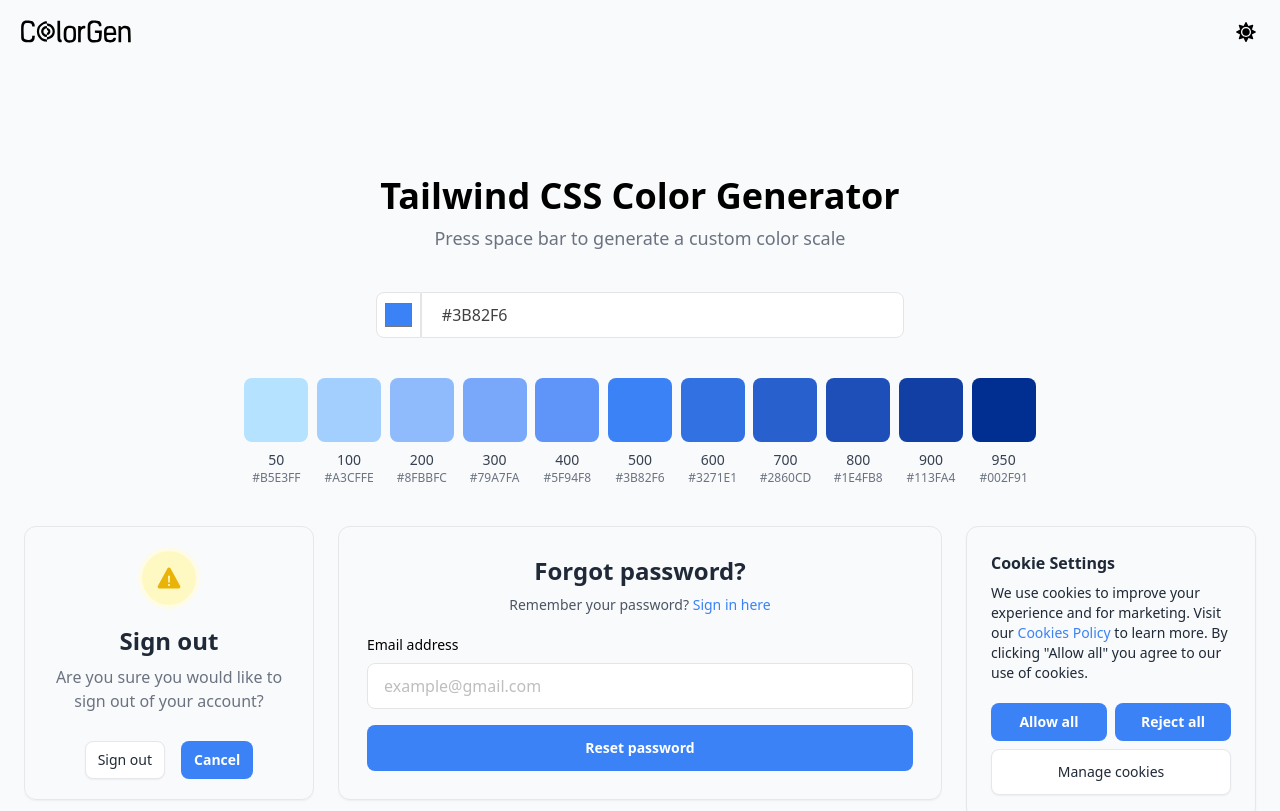
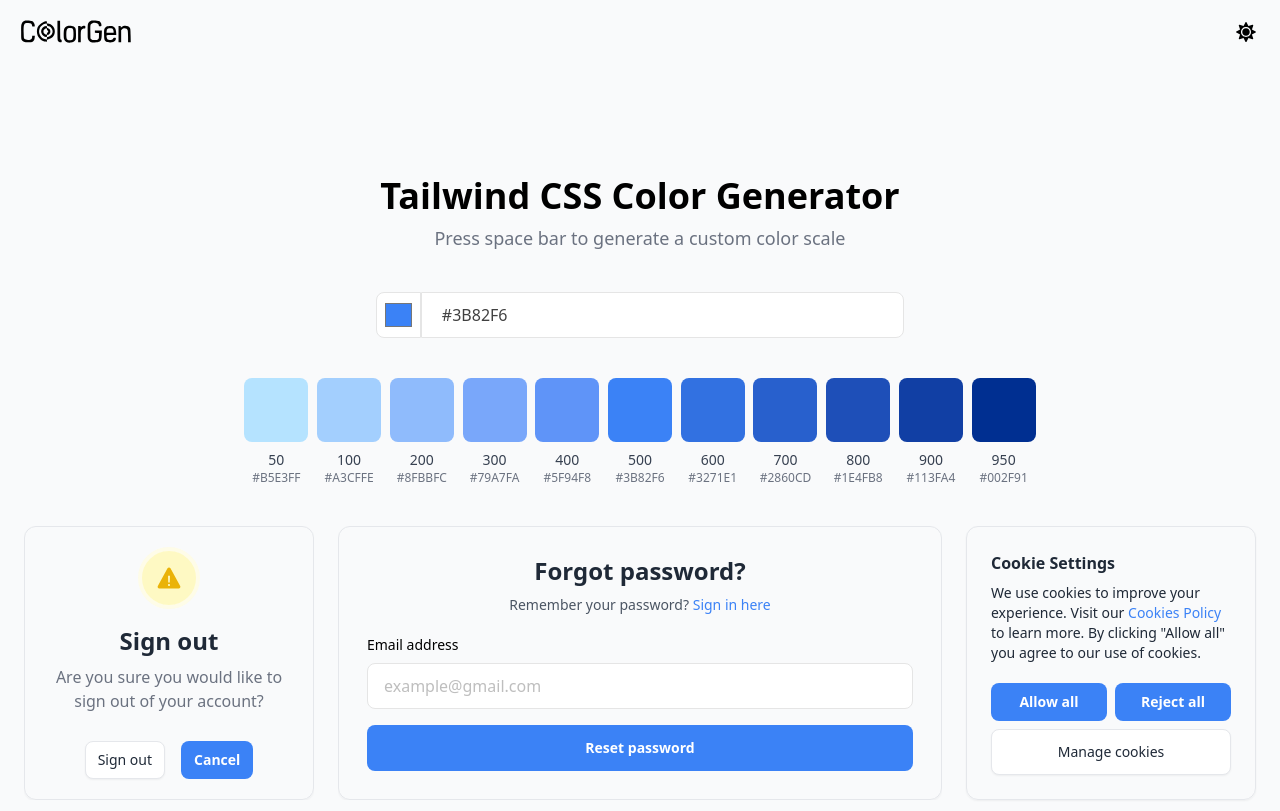
Before and after one commit to kavindu-mane/Color-Gen, a React (Vite) app: page / in a window 1280 px wide. Shown: the top 811 px of the page. Built offline with nearby package versions, Linux system fonts and the light colour scheme; the HTML template or start-up script is replaced by a standard one.

Commit message:
Minor changes

```diff
--- a/src/components/cards/Cookie.jsx
+++ b/src/components/cards/Cookie.jsx
@@ -11,7 +11,7 @@ export const Cookie = ({ color }) => {
             </h2>
           </div>
           <p className="mt-2 text-sm text-gray-800 dark:text-neutral-200">
-            We use cookies to improve your experience and for marketing. Visit
+            We use cookies to improve your experience. Visit
             our{" "}
             <a
               className="inline-flex items-center gap-x-1.5 decoration-2 hover:underline font-medium"
```
